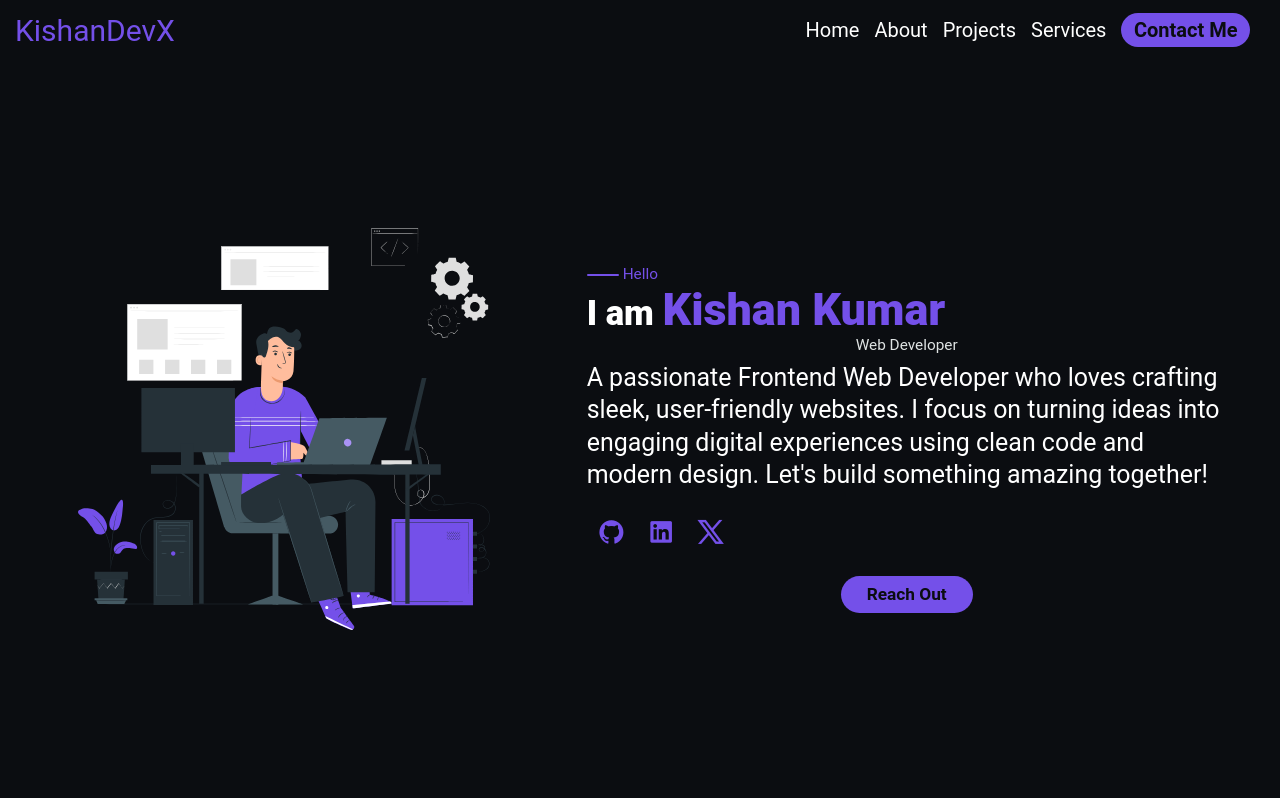
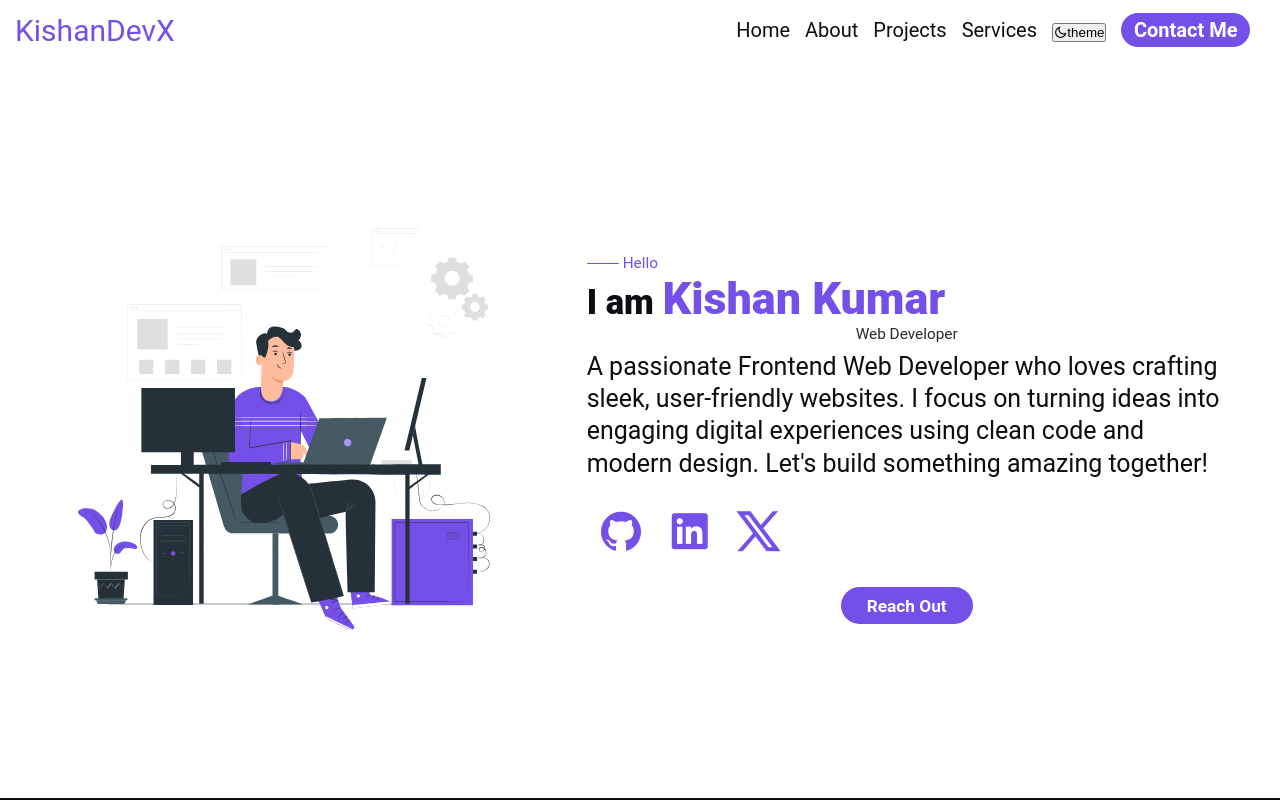
Before and after one commit to KishanDevX/My-Portfolio, a React (Vite) app: page / in a window 1280 px wide. Shown: the top 800 px of the page. Built offline with nearby package versions, Linux system fonts and the light colour scheme.

Commit message:
appearance theme added

```diff
--- a/index.html
+++ b/index.html
@@ -7,7 +7,6 @@
     <link href="https://cdn.jsdelivr.net/npm/remixicon@3.5.0/fonts/remixicon.css" rel="stylesheet">
     <link rel="stylesheet" href="https://cdnjs.cloudflare.com/ajax/libs/animate.css/4.1.1/animate.min.css"/>
     <link rel="stylesheet" href="https://cdnjs.cloudflare.com/ajax/libs/font-awesome/6.5.0/css/all.min.css">
-    <!-- <link rel="stylesheet" href="https://cdn.jsdelivr.net/npm/@fortawesome/fontawesome-free@6.5.2/css/all.min.css" integrity="sha384-qOBa3e2JfScApzvKcJvEGVnT4PX4unSmlP6cvJZzNPxD6Y1U0QkxH96JZc6Fz8gC" crossorigin="anonymous"/> -->
     <script src="https://unpkg.com/@lottiefiles/lottie-player@latest/dist/lottie-player.js"></script>
     <title>KishanDevX</title>
   </head>
--- a/src/App.jsx
+++ b/src/App.jsx
@@ -1,5 +1,6 @@
 import React from 'react'
 import Home from "./views/Home"
+import './global.css'
 
 const App = () => {
   return (
--- a/src/components/common/DropMenu.jsx
+++ b/src/components/common/DropMenu.jsx
@@ -3,8 +3,8 @@ import NavPoints from './NavPoints'
 
 const DropMenu = ({ onClose }) => {
   return (
-    <div id="dropMenu" className="animate__animated animate__fadeInRight  animate__faster">
-      <NavPoints includeIcon={true}  onClose={onClose} />
+    <div id="dropMenu" className="animate__animated animate__faster animate__fadeInRight">
+      <NavPoints includeIcon={true} onClose={onClose} />
     </div>
   )
 }
--- a/src/components/common/Header.jsx
+++ b/src/components/common/Header.jsx
@@ -2,14 +2,22 @@ import React from 'react'
 import { useState } from 'react';
 import NavPoints from './NavPoints'
 import DropMenu from './DropMenu'
+import ToggleTheme from './ToggleTheme'
 
 const Header = () => {
 
   const [showMenu, setShowMenu] = useState(false);
+  const [isDarkTheme, setIsDarkTheme] = useState(false);
 
   const toggleMenu = () => {
     setShowMenu(prev => !prev);
   };
+
+  const toggleTheme = () => {
+    console.log('Theme toggled');
+    setIsDarkTheme(prev => !prev);
+    document.body.classList.toggle('dark-theme');
+  }
 
   return (
     <header>
@@ -18,11 +26,11 @@ const Header = () => {
         </div>
         <nav>
             <div id="navOptions">
-              <NavPoints includeIcon={false} />
+              <NavPoints includeIcon={false} isDarkTheme={isDarkTheme} toggleTheme={toggleTheme} />
             </div>
             <ul>
                 <li><a id='contactBtn' href="#contactSec">contact me</a></li>
-                <li id="hamIcon" onClick={toggleMenu}>
+                <li id="hamIcon" onClick={toggleMenu} className="animate__animated animate__fadeInDown">
                   <i className={`ri-menu-3-line ham-icon ${showMenu ? 'hidden' : 'visible'}`}></i>
                   <i className={`ri-close-line ham-icon ${showMenu ? 'visible' : 'hidden'}`}></i>
                 </li>
--- a/src/components/common/NavPoints.jsx
+++ b/src/components/common/NavPoints.jsx
@@ -1,6 +1,9 @@
-import React from 'react'
+import React, { useState } from 'react'
+import ToggleTheme from './ToggleTheme';
 
-const NavPoints = ({includeIcon, onClose}) => {
+const NavPoints = ({includeIcon, onClose }) => {
+
+
   const homeIcon = <i className="ri-home-4-line"></i>;
   const aboutIcon = <i className="ri-user-received-2-line"></i>;
   const projectIcon = <i className="ri-folder-3-line"></i>;
@@ -12,6 +15,9 @@ const NavPoints = ({includeIcon, onClose}) => {
         <li><a href="#aboutSec">{includeIcon && aboutIcon}about</a></li>
         <li><a href="#projectSec">{includeIcon && projectIcon}projects</a></li>
         <li><a href="#serviceSec">{includeIcon && serviceIcon}services</a></li>
+        <li>
+          <ToggleTheme />
+        </li>
     </ul>
   )
 }
--- /dev/null
+++ b/src/components/common/ToggleTheme.jsx
@@ -0,0 +1,32 @@
+import React, { useEffect, useState } from 'react';
+
+const ToggleTheme = () => {
+
+  const [isDarkTheme, setIsDarkTheme] = useState(() => {
+    return document.body.classList.contains('dark-theme');
+  });
+
+  const toggleTheme = () => {
+    setIsDarkTheme(prev => !prev);
+    document.body.classList.toggle('dark-theme');
+  };
+
+  const light = <><i className="ri-sun-line"></i>theme</>;
+  const dark = <><i className="ri-moon-line"></i>theme</>;
+
+  useEffect(() => {
+    if (isDarkTheme) {
+      document.body.classList.add('dark-theme');
+    } else {
+      document.body.classList.remove('dark-theme');
+    }
+  }, [isDarkTheme]);
+
+  return (
+    <button id="toggleTheme" onClick={toggleTheme}>
+      {isDarkTheme ? light : dark}
+    </button>
+  );
+};
+
+export default ToggleTheme;
--- a/src/components/compFront/IntroCard.jsx
+++ b/src/components/compFront/IntroCard.jsx
@@ -2,7 +2,7 @@ import React from 'react'
 
 const IntroCard = () => {
   return (
-    <div id="intro">
+    <div id="intro" className="animate__animated animate__fadeInUp">
         <div id="hello">
             <span>Hello</span>
         </div>
@@ -23,9 +23,9 @@ const IntroCard = () => {
         </div>
         <div id="social">
             <ul>
-                <li><a href=""><i className="ri-github-fill"></i></a></li>
-                <li><a href=""><i className="ri-linkedin-box-fill"></i></a></li>
-                <li><a href=""><i className="ri-twitter-x-line"></i></a></li>
+                <li><a href="https://github.com/KishanDevX"><i className="ri-github-fill"></i></a></li>
+                <li><a href="https://www.linkedin.com/in/kishan-kumar-7057a831a/"><i className="ri-linkedin-box-fill"></i></a></li>
+                <li><a href="https://x.com/KishanDevX"><i className="ri-twitter-x-line"></i></a></li>
             </ul>
         </div>
         <div id="reachBtn">
--- a/src/components/compFront/PicCard.jsx
+++ b/src/components/compFront/PicCard.jsx
@@ -5,6 +5,7 @@ const PicCard = () => {
     <div id='pic'>
       <lottie-player
           id="codeAnim"
+          className="animate__animated animate__fadeInUp"
           src="public/animations/codingAnimation.json"
           background="transparent"
           speed="1"
--- a/src/global.css
+++ b/src/global.css
@@ -1,23 +1,16 @@
-/* :root {
-    --prime-col: #031B1B;
-    --second-col: #8EE503;
-    --second-col: #3682DA;
-    --third-col: #DFE3E3;
-} */
+:root {
+    --prime-col: white;
+    --second-col: #7450E9;
+    --third-col: #0B0D11;
+    --shade-col: #282828;
+}
 
-:root {
+.dark-theme {
     --prime-col: #0B0D11;
     --second-col: #7450E9;
     --third-col: #FFFFFF;
     --shade-col: #DFE3E3;
 }
-
-/* :root {
-    --prime-col: white;
-    --second-col: #7450E9;
-    --third-col: #0B0D11;
-    --shade-col: #282828;
-} */
 
 * {
     margin: 0;
--- a/src/main.jsx
+++ b/src/main.jsx
@@ -1,5 +1,5 @@
 import { createRoot } from 'react-dom/client'
-import './global.css'
+// import './global.css'
 import App from './App.jsx'
 
 createRoot(document.getElementById('root')).render(
--- a/src/stylesheets/front.css
+++ b/src/stylesheets/front.css
@@ -156,6 +156,10 @@
         font-size: 1.5em;
     }
 
+    #social ul li a {
+        font-size: 1.4em;
+    }
+
 }
 
 @media (min-width: 1170px) {
@@ -173,6 +177,10 @@
         font-weight: 900;
         font-size: 1.8em;
     }
+
+    #social ul li a {
+        font-size: 2.5em;
+    }
 }
 
 @media (min-width: 875px) and (min-height: 1000px) {
@@ -181,11 +189,11 @@
     }
 
     nav {
-        font-size: 3rem;
+        font-size: 2.5rem;
     }
 
     #logo {
-        font-size: 5rem;
+        font-size: 4rem;
     }
 
     #contactBtn {
@@ -220,3 +228,23 @@
     }
 
 }
+
+/* @media (min-width: 1200px) and (min-height: 1000px) {
+    header {
+        background-color: red;
+    }
+
+    #pic {
+        height: 45vh;
+        width: 45vh;
+    }
+
+    #intro {
+        width: 50%;
+    }
+
+    #frontSec {
+        flex-direction: row-reverse;
+        justify-content: space-evenly;
+    }
+} */
--- a/src/stylesheets/nav.css
+++ b/src/stylesheets/nav.css
@@ -107,6 +107,20 @@ nav ul li a {
   transition: background-color 0.2s ease;
 }
 
+#dropMenu ul li button {
+  all: unset;
+  color: var(--prime-col);
+  display: block;
+  padding: 1.3vh 3.5vh 1.3vh 2.5vh;
+  text-transform: capitalize;
+  text-decoration: none;
+  transition: background-color 0.2s ease;
+}
+
+#dropMenu ul li button i {
+  margin-right: 1rem;
+}
+
 #dropMenu ul li a:active {
   background-color: var(--shade-col);
 }
```
